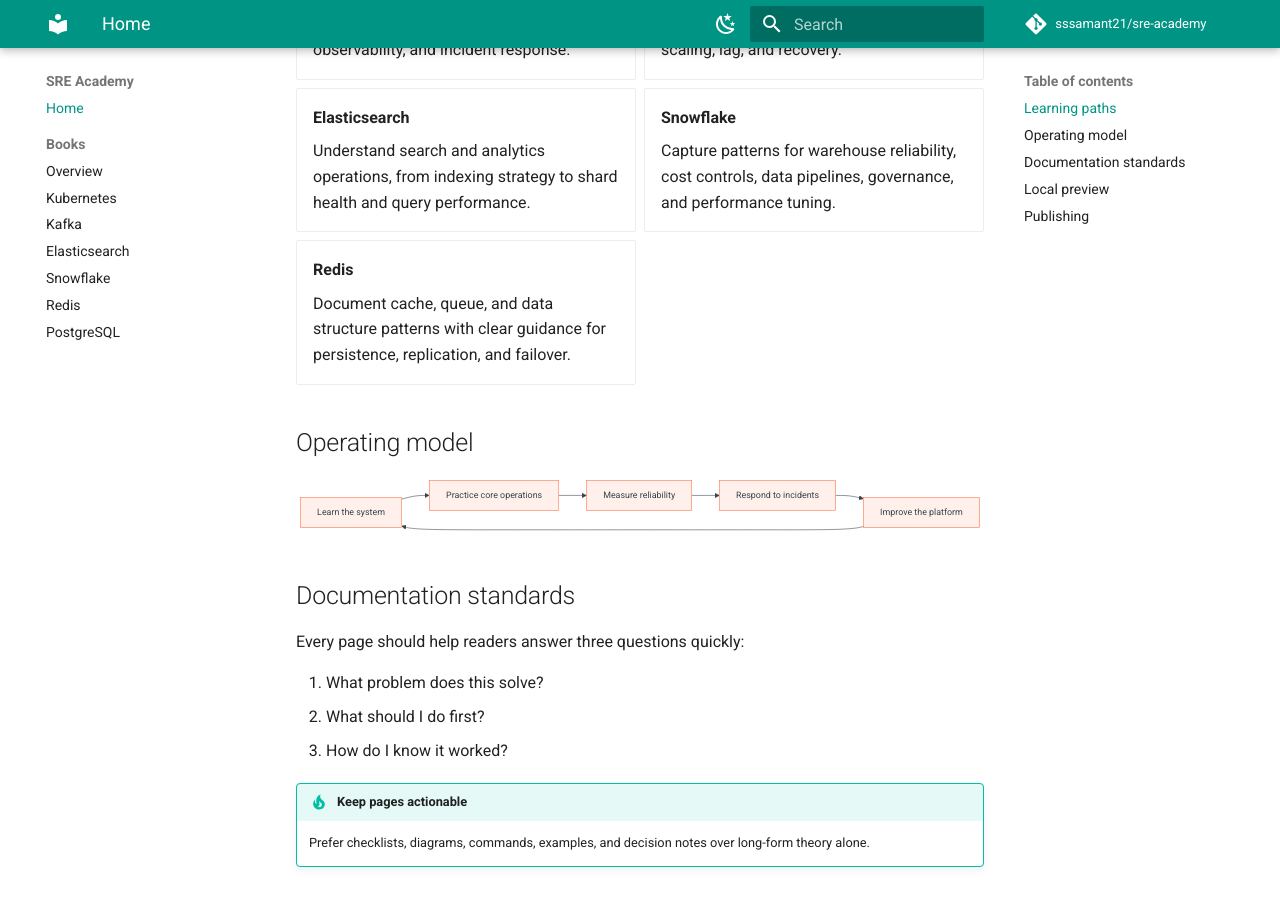
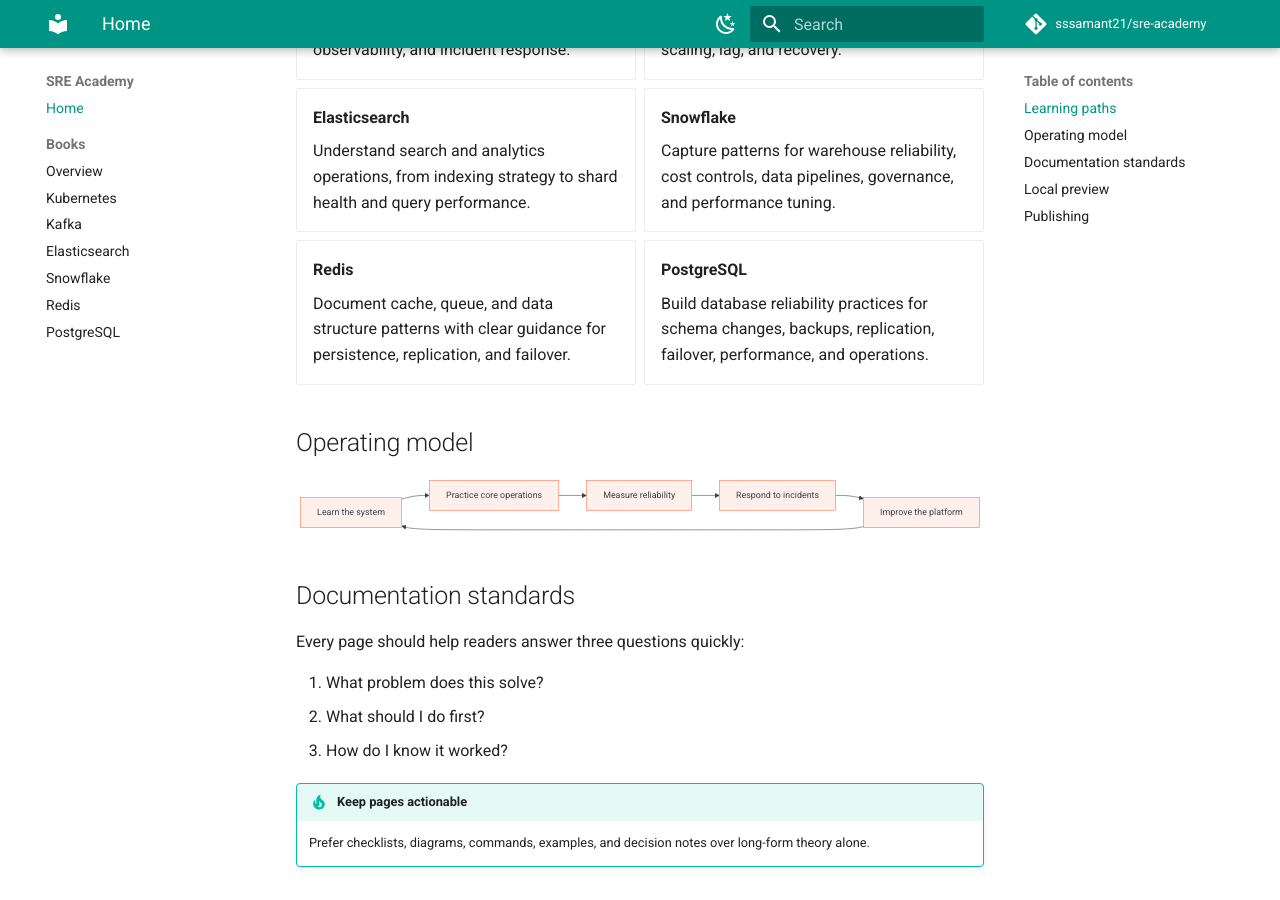
Before and after one commit to sssamant21/sre-academy, an MkDocs documentation site: the page built from docs/index.md, in a window 1280 px wide and 900 px high, scrolled down 412 px. Built offline with MkDocs 1.6.1 and Material for MkDocs 9.7.7, drawn with Linux system fonts in a browser that asks for light colours; comment, search, counter and statistics services are not loaded.

Commit message:
Add PostgreSQL to homepage learning paths

```diff
--- a/docs/index.md
+++ b/docs/index.md
@@ -25,6 +25,10 @@ SRE Academy is a practical documentation hub for learning how reliable systems a
 - **Redis**
 
     Document cache, queue, and data structure patterns with clear guidance for persistence, replication, and failover.
+
+- **PostgreSQL**
+
+    Build database reliability practices for schema changes, backups, replication, failover, performance, and operations.
 
 </div>
 
```
